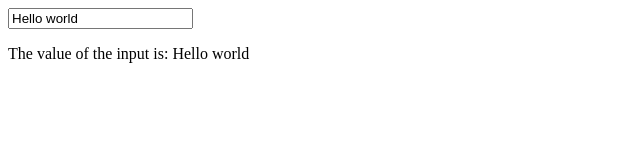
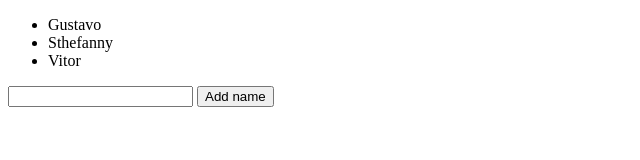
Before and after one commit to gustavowiller/learn-vue, a plain HTML site: page index.html in a window 1280 px wide. Shown: the whole page, without its empty margins (0-640 px from the left). Drawn offline with nearby package versions, Linux system fonts and the light colour scheme.

Commit message:
Lesson 3

```diff
--- a/index.html
+++ b/index.html
@@ -5,19 +5,23 @@
 </head>
 <body>
     <div id="root">
-        <input type="text" id="input" v-model="message" />
-        <p> The value of the input is: {{ message}}</p>
+        <ul>
+            <li v-for="name in names" v-text="name"></li>
+        </ul>
+        <input type="text">
+        <button>Add name</button>
     </div>
     <!-- development version, includes helpful console warnings -->
     <script src="https://cdn.jsdelivr.net/npm/vue/dist/vue.js"></script>
     <script>
-        let data = {
-            message: 'Hello world'
-        };
-
         new Vue({
             el: '#root',
-            data: data
+            data: {
+                names: ['Gustavo','Sthefanny','Vitor']
+            },
+            mounted(){
+                alert('mounted');
+            }
         });
     </script>
 </body>
```
